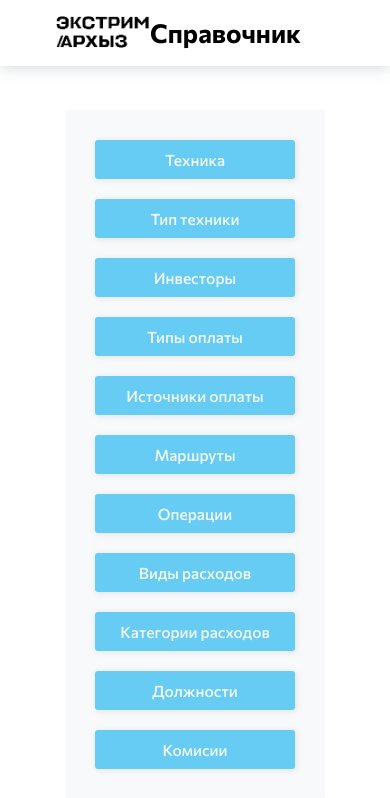
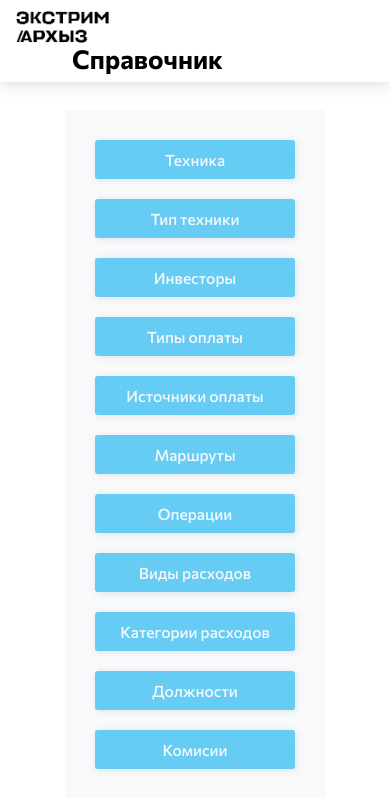
Before and after one commit to DataProRU/Akmat-bot, a FastAPI app: page /directory in a window 390 px wide. Shown: the top 798 px of the page. Run offline with FastAPI, Linux system fonts and the light colour scheme; parts of the project's set-up code (start-up, migrations or seed data) failed here and were passed over.

Commit message:
style update

```diff
--- a/static/style.css
+++ b/static/style.css
@@ -760,3 +760,26 @@ p {
     font-weight: bold;
 background-color: lightskyblue !important;
 }
+
+@media (max-width: 768px) {
+    .header-title {
+        padding: 10px 20px;
+        flex-direction: column;
+        align-items: flex-start;
+    }
+
+    .header-title h1 {
+        width: 100%;
+        font-size: 18px;
+    }
+}
+
+@media (max-width: 480px) {
+    .header-title {
+        padding: 10px 15px;
+    }
+
+    .header-title h1 {
+        font-size: 16px;
+    }
+}
```
